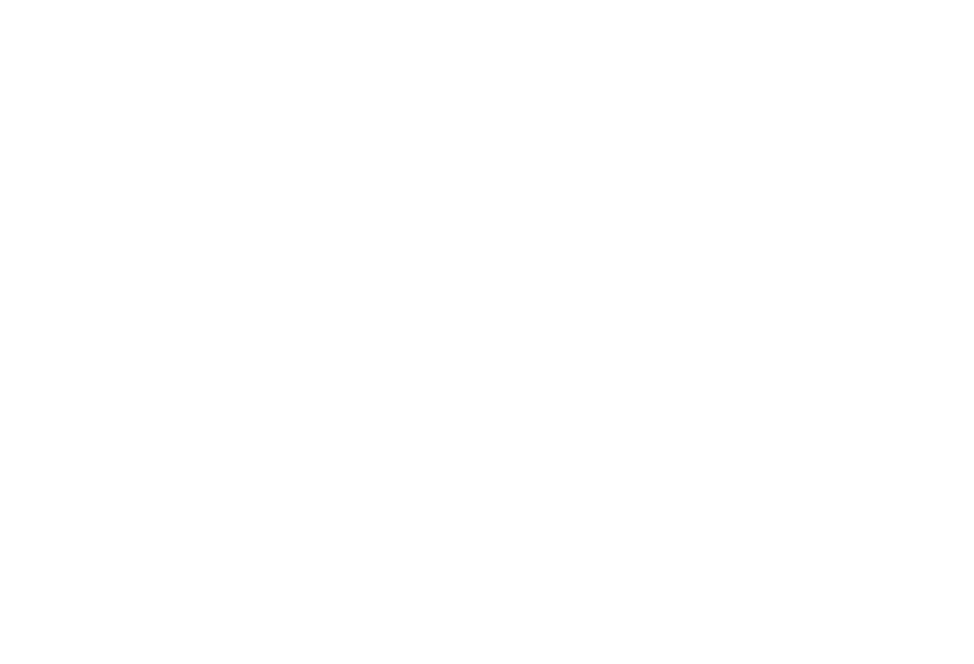
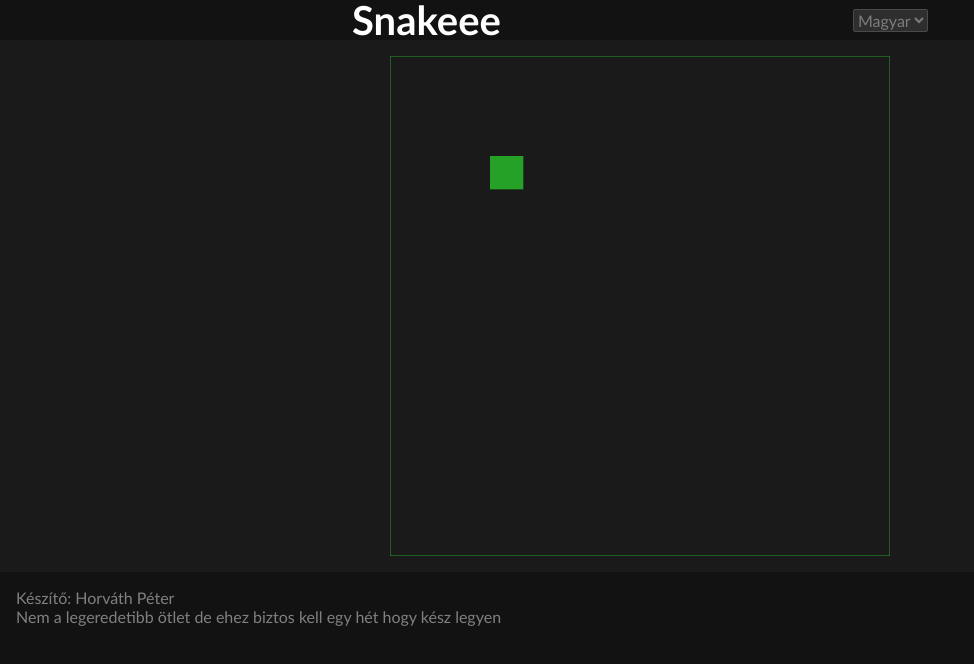
Before and after one commit to PetiDev/jobbSnakeWeb, a plain HTML site: page index.html in a window 1280 px wide. Shown: the whole page, without its empty margins (0-974 px from the left). Drawn offline with Linux system fonts and the light colour scheme.

Commit message:
feat: :sparkles: Added basic style, components for future develepment

```diff
--- a/index.html
+++ b/index.html
@@ -1,5 +1,6 @@
 <!DOCTYPE html>
 <html lang="hu">
+
 <head>
     <meta charset="UTF-8">
     <meta http-equiv="X-UA-Compatible" content="IE=edge">
@@ -8,7 +9,22 @@
     <link rel="stylesheet" href="style.css">
     <script src="script.js" defer></script>
 </head>
+
 <body>
+    <header>
+        <h1>Snakeee</h1>
+        <select id="languageSelector" disabled title="Még nincs">
+            <option value="hun" selected>Magyar</option>
+            <option value="eng">English</option>
+        </select>
+    </header>
+    <main>
+        <canvas id="theCanvas"></canvas>
+    </main>
+    <footer>
+        <p>Készítő: Horváth Péter</p>
+        <p>Nem a legeredetibb ötlet de ehez biztos kell egy hét hogy kész legyen</p>
+    </footer>
+</body>
 
-</body>
 </html>
--- a/script.js
+++ b/script.js
@@ -0,0 +1,31 @@
+const clrGreen = getComputedStyle(document.documentElement).getPropertyValue("--clr-green");
+
+const c = document.getElementById("theCanvas");
+const ctx = c.getContext("2d");
+ctx.canvas.width = c.clientWidth;
+ctx.canvas.height = c.clientHeight;
+
+
+const NodeSize = ctx.canvas.width/15;
+class Node {
+    color = clrGreen;
+    constructor(x, y) {
+        this.x = x;
+        this.y = y;
+    }
+    draw() {
+        ctx.strokeStyle = this.color;
+        ctx.fillStyle = this.color;
+        ctx.fillRect(this.x, this.y, NodeSize, NodeSize);
+    }
+}
+
+let node = new Node(100, 100);
+
+
+
+ctx.strokeStyle = clrGreen;
+ctx.fillStyle = clrGreen;
+
+ctx.strokeRect(0, 0, c.clientWidth, c.clientHeight)
+node.draw();
--- a/style.css
+++ b/style.css
@@ -0,0 +1,48 @@
+:root {
+    font-family: Calibri, trebuchet ms, sans-serif;
+    --clr-dark: rgb(25, 26, 25);
+    --clr-light: rgb(250, 250, 250);
+    --clr-primary: rgb(163, 38, 51);
+    --clr-green: hsl(121, 62%, 39%);
+    --clr-notImportant-text: gray;
+}
+*{
+    margin: 0;
+    padding: 0;
+    box-sizing: border-box;
+    font: inherit;
+    color-scheme: dark;
+}
+header{
+    display: flex;
+    justify-content: space-evenly;
+    align-items: center;
+}
+body{
+    display: grid;
+    grid-template-rows: 2.5rem 1fr 3rem;
+}
+
+main{
+    display: grid;
+    place-items: center;
+    grid-template-rows:1fr;
+    background-color: var(--clr-dark);
+    padding: 1rem;
+}
+canvas{
+    width: 500px;
+    height: 500px;
+}
+
+
+footer{
+    color: var(--clr-notImportant-text);
+    padding: 1rem;
+}
+
+
+h1{
+    font-size: 2.5rem;
+    font-weight: 900;
+}
```
